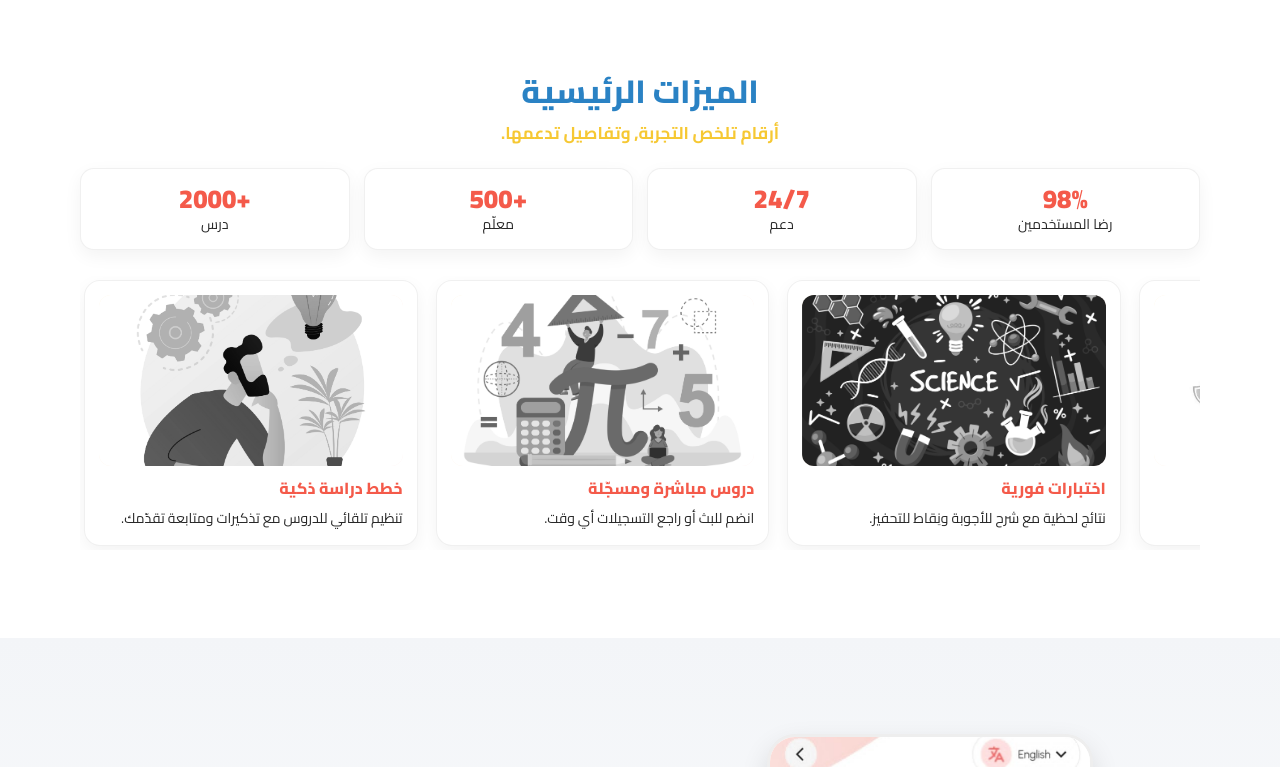
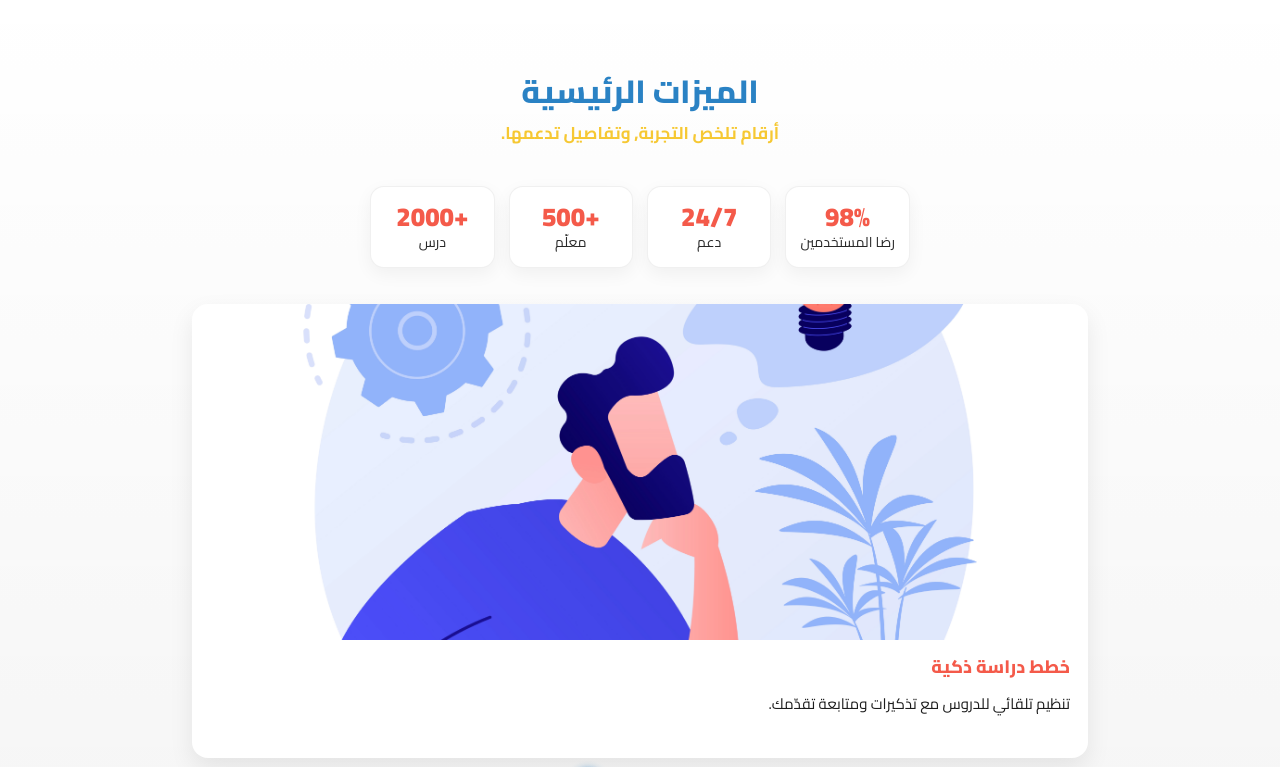
Before and after one commit to Ebrahim-Ezzo/vlearn-react, a React (Vite) app: page / in a window 1280 px wide. Shown: the part 2180-2947 px from the top of the page. Built offline with nearby package versions, Linux system fonts and the light colour scheme.

Commit message:
editing slider

```diff
--- a/src/App.css
+++ b/src/App.css
@@ -49,4 +49,5 @@ main {
 body {
   overflow-x: hidden;
   font-family: "Cairo", sans-serif;
+  list-style: none;
 }
--- a/src/components/Features.jsx
+++ b/src/components/Features.jsx
@@ -1,4 +1,4 @@
-// src/components/Features.jsx
+import { useState, useRef } from "react";
 import "../styles/features.css";
 
 const METRICS = [
@@ -9,38 +9,30 @@ const METRICS = [
 ];
 
 const CARDS = [
-    {
-        img: "/assets/illus/feature-1.webp",
-        title: "خطط دراسة ذكية",
-        desc: ".تنظيم تلقائي للدروس مع تذكيرات ومتابعة تقدّمك"
-    },
-    {
-        img: "/assets/illus/feature-2.webp",
-        title: "دروس مباشرة ومسجّلة",
-        desc: ".انضم للبث أو راجع التسجيلات أي وقت"
-    },
-    {
-        img: "/assets/illus/feature-3.webp",
-        title: "اختبارات فورية",
-        desc: ".نتائج لحظية مع شرح للأجوبة ونِقاط للتحفيز"
-    },
-    {
-        img: "/assets/illus/feature-4.webp",
-        title: "تقارير تقدّم",
-        desc: ".لوحة تحليلات بسيطة تفهمك مستواك بسرعة"
-    },
+    { img: "/assets/illus/feature-1.webp", title: "خطط دراسة ذكية", desc: ".تنظيم تلقائي للدروس مع تذكيرات ومتابعة تقدّمك" },
+    { img: "/assets/illus/feature-2.webp", title: "دروس مباشرة ومسجّلة", desc: ".انضم للبث أو راجع التسجيلات أي وقت" },
+    { img: "/assets/illus/feature-3.webp", title: "اختبارات فورية", desc: ".نتائج لحظية مع شرح للأجوبة ونِقاط للتحفيز" },
+    { img: "/assets/illus/feature-4.webp", title: "تقارير تقدّم", desc: ".لوحة تحليلات بسيطة تفهمك مستواك بسرعة" },
 ];
 
 export default function Features() {
+    const [idx, setIdx] = useState(0);
+    const n = CARDS.length;
+
+    const startX = useRef(0), dx = useRef(0);
+    const onTouchStart = (e) => { startX.current = e.touches[0].clientX; dx.current = 0; };
+    const onTouchMove = (e) => { dx.current = e.touches[0].clientX - startX.current; };
+    const onTouchEnd = () => {
+        if (Math.abs(dx.current) > 50) setIdx(p => (dx.current < 0 ? (p + 1) % n : (p - 1 + n) % n));
+    };
+
     return (
         <section id="features" className="features">
             <div className="features_container">
 
                 <header className="features_header">
                     <h2 className="features_title">الميزات الرئيسية</h2>
-                    <p className="features_lead">
-                        .أرقام تلخص التجربة, وتفاصيل تدعمها
-                    </p>
+                    <p className="features_lead">.أرقام تلخص التجربة, وتفاصيل تدعمها</p>
                 </header>
 
                 {/* Metrics */}
@@ -53,19 +45,43 @@ export default function Features() {
                     ))}
                 </ul>
 
-                {/* Cards — horizontal scroll */}
-                <div className="cards_scroller_wrap">
-                    <ul className="cards_scroller" role="list">
+                {/* Carousel */}
+                <div className="feat_carousel">
+                    <div
+                        className="feat_viewport"
+                        onTouchStart={onTouchStart}
+                        onTouchMove={onTouchMove}
+                        onTouchEnd={onTouchEnd}
+                    >
+                        <ul
+                            className="feat_track"
+                            style={{ transform: `translateX(-${idx * 100}%)` }}
+                            role="list"
+                        >
                             {CARDS.map((c, i) => (
-                            <li key={i} className="card">
+                                <li key={i} className="feat_slide">
+                                    <div className="card">
                                         <div className="card_media">
                                             <img src={c.img} alt="" loading="lazy" aria-hidden="true" />
                                         </div>
                                         <h3 className="card_title">{c.title}</h3>
                                         <p className="card_desc">{c.desc}</p>
+                                    </div>
                                 </li>
                             ))}
                         </ul>
+                    </div>
+                    <div className="feat_dots" role="tablist" aria-label="الشرائح">
+                        {CARDS.map((_, i) => (
+                            <button
+                                key={i}
+                                className={`dot ${idx === i ? "is-active" : ""}`}
+                                onClick={() => setIdx(i)}
+                                aria-current={idx === i}
+                                aria-label={`شريحة ${i + 1}`}
+                            />
+                        ))}
+                    </div>
                 </div>
 
             </div>
--- a/src/styles/features.css
+++ b/src/styles/features.css
@@ -1,20 +1,24 @@
 /* src/styles/features.css */
 
+/* ===== Section ===== */
 .features {
   padding: 72px 16px;
   background: linear-gradient(
     180deg,
-    rgb(246 246 246 / 0%) 0%,
-    rgb(0 0 0 / 4% / 0%) 100%
+    rgba(246, 246, 246, 0) 0%,
+    rgba(0, 0, 0, 0.04) 100%
   );
 }
-
 .features_container {
   max-width: 1120px;
   margin: 0 auto;
+  display: flex;
+  flex-direction: column;
+  align-items: center;
+  justify-content: center;
 }
 
-/* header */
+/* ===== Header ===== */
 .features_header {
   text-align: center;
   margin-bottom: 18px;
@@ -28,11 +32,11 @@
 .features_lead {
   color: var(--accent);
   font-size: 16px;
-  font-weight: bold;
+  font-weight: 700;
   margin: 0;
 }
 
-/* Metrics row */
+/* ===== Metrics ===== */
 .metrics {
   list-style: none;
   margin: 22px 0 26px;
@@ -61,60 +65,64 @@
   opacity: 0.9;
 }
 
-/* Cards scroller */
+/* ===== Vars ===== */
+:root {
+  --slide-h: 46vh;
+  --slide-h-min: 260px;
+  --slide-h-max: 480px;
 
-.cards_scroller_wrap {
-  margin-top: 10px;
-  position: relative;
+  --arrow-size: 36px;
+  --dot-size: 20px;
 }
 
-.cards_scroller {
-  list-style: none;
-  padding: 4px;
-  margin: 0;
-  display: grid;
-  grid-auto-flow: column;
-  grid-auto-columns: 82%;
-  gap: 14px;
-  overflow-x: auto;
-  overscroll-behavior-x: contain;
-  scroll-snap-type: x mandatory;
-  -webkit-overflow-scrolling: touch;
+/* ===== Carousel ===== */
+.feat_carousel {
+  position: relative;
+  margin-top: 10px;
+  width: 80%;
+  overflow: visible;
 }
 
-.cards_scroller::-webkit-scrollbar {
-  height: 6px;
+.feat_viewport {
+  overflow: hidden;
+  border-radius: 16px;
+  box-shadow: 0 10px 24px rgba(0, 0, 0, 0.08);
+  background: #fff;
+}
+.feat_track {
+  display: flex;
+  width: 100%;
+  list-style: none;
+  padding: 0;
+  margin: 0;
+  transition: transform 0.4s ease;
+  will-change: transform;
+  gap: 0;
+}
+.feat_slide {
+  flex: 0 0 100%;
+  list-style: none;
 }
 
-.cards_scroller::-webkit-scrollbar-thumb {
-  background: rgba(0, 0, 0, 0.15);
-  border-radius: 999px;
-}
-
+/* ===== Card ===== */
 .card {
-  background: #fff;
-  border: 1px solid rgba(0, 0, 0, 0.06);
-  border-radius: 16px;
-  box-shadow: 0 6px 18px rgba(0, 0, 0, 0.05);
-  padding: 14px;
+  background: transparent;
+  border: 0;
+  border-radius: 0;
+  box-shadow: none;
+  padding: 0;
   text-align: right;
 }
-.card:hover {
-  box-shadow: 0 10px 24px rgba(0, 0, 0, 0.08);
-  border-color: rgba(0, 0, 0, 0.12);
-}
-
 .card_media {
   width: 100%;
-  aspect-ratio: 16/9;
-  border-radius: 12px;
-  overflow: hidden;
+  height: clamp(var(--slide-h-min), var(--slide-h), var(--slide-h-max));
   background: linear-gradient(
     135deg,
     rgba(255, 176, 6, 0.12),
     rgba(255, 99, 99, 0.1)
   );
-  margin-bottom: 10px;
+  aspect-ratio: 16 / 9;
+  max-height: 420px;
 }
 
 .card_media img {
@@ -122,39 +130,58 @@
   height: 100%;
   object-fit: cover;
   display: block;
-  filter: grayscale(100%);
   transition:
     transform 0.4s ease,
     filter 0.3s ease;
 }
 
-.card_media img {
-  width: 100%;
-  height: 100%;
-  object-fit: cover;
-  display: block;
+.card_title {
+  min-height: 28px;
+  margin: 14px 18px 8px;
+  color: var(--primary);
+  font-size: 18px;
+  font-weight: 800;
+  line-height: 1.4;
+}
+.card_desc {
+  margin: 0 18px 20px;
+  color: var(--text);
+  opacity: 0.95;
+  font-size: 15px;
+  line-height: 1.9;
+  min-height: 48px;
 }
 
-.card:hover .card_media img {
-  filter: grayscale(0%);
-  transform: scale(1.05) rotate(-2deg);
+/* ===== Dots ===== */
+.feat_dots {
+  display: flex;
+  justify-content: center;
+  gap: 15px;
+  margin: 16px 0 0;
+}
+.feat_dots .dot {
+  padding: 0px;
+  width: var(--dot-size);
+  height: var(--dot-size);
+  border: 0;
+  border-radius: 50%;
+  background: var(--text-inverse);
+  cursor: pointer;
+  transition:
+    transform 0.25s ease,
+    background-color 0.25s ease,
+    opacity 0.25s ease;
+}
+.feat_dots .dot.is-active {
+  background: var(--secondary);
+  transform: scale(1.4);
+  box-shadow: 0 0 6px var(--secondary);
+}
+.feat_dots .dot:focus {
+  outline: none;
 }
 
-.card_title {
-  margin: 0 0 6px;
-  color: var(--primary);
-  font-size: 16px;
-  font-weight: 800;
-}
-.card_desc {
-  margin: 0;
-  color: var(--text);
-  opacity: 0.9;
-  font-size: 14px;
-  line-height: 1.8;
-}
-
-/* Responsive */
+/* ===== Responsive ===== */
 @media (min-width: 768px) {
   .features_title {
     font-size: 32px;
@@ -174,9 +201,11 @@
     font-size: 14px;
   }
 
-  .cards_scroller {
-    grid-auto-columns: 45%;
-    gap: 16px;
+  :root {
+    --slide-h: 44vh;
+    --slide-h-min: 280px;
+    --slide-h-max: 460px;
+    --arrow-size: 38px;
   }
 }
 
@@ -185,8 +214,10 @@
     padding: 88px 20px;
   }
 
-  .cards_scroller {
-    grid-auto-columns: 30%;
-    gap: 18px;
+  :root {
+    --slide-h: 42vh;
+    --slide-h-min: 300px;
+    --slide-h-max: 480px;
+    --arrow-size: 40px;
   }
 }
```
Lines whose indentation alone changed are shown as unchanged.
